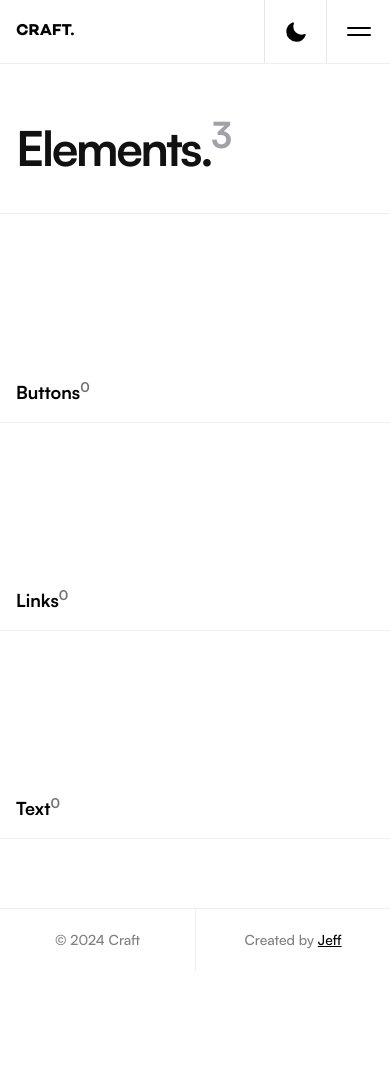
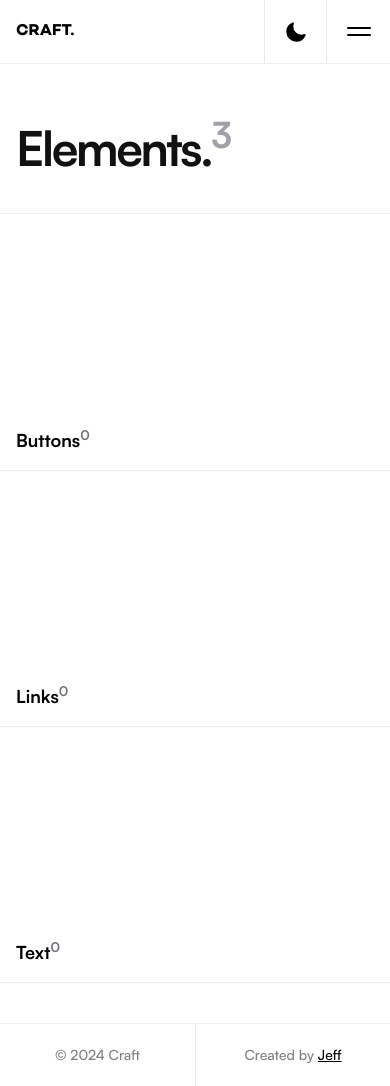
Before and after one commit to Jeff-Maina/craft, a Next.js app: page /elements in a window 390 px wide. Before the commit the page ends 971 px from the top, so only its background shows below. Built offline with nearby package versions, Linux system fonts and the light colour scheme.

Commit message:
Increase component card height

```diff
--- a/src/app/(pages)/elements/page.tsx
+++ b/src/app/(pages)/elements/page.tsx
@@ -51,7 +51,7 @@ const Elements = () => {
         <div className="grid w-full md:grid-cols-2 divide-y divide-zinc-200/60 border-t border-b border-zinc-200/60">
           {ElementsData.map((element, index) => {
             return (
-              <div className="h-52 w-full p-4 flex flex-col justify-end">
+              <div className="h-64 w-full p-4 flex flex-col justify-end">
                 <p className="font-satoshi-bold text-lg text-black">
                   {element.elementName}
                   <sup className="text-zinc-500">{element.componentCount}</sup>
--- a/src/components/Footer.tsx
+++ b/src/components/Footer.tsx
@@ -1,6 +1,6 @@
 const Footer = () => {
   return (
-    <footer className="font-satoshi-medium text-sm text-black/50 lg:px-24 md:text-lg m-auto lg:mt-20 border-t border-zinc-200/60 grid grid-cols-2 divide-x divide-zinc-200/60 leading-none">
+    <footer className="font-satoshi-medium text-sm text-black/50 lg:px-24 md:text-lg m-auto mt-10 lg:mt-20 border-t border-zinc-200/60 grid grid-cols-2 divide-x divide-zinc-200/60 leading-none">
       <div className="w-full text-center p-6">
         <p className="">© 2024 Craft</p>
       </div>
```
